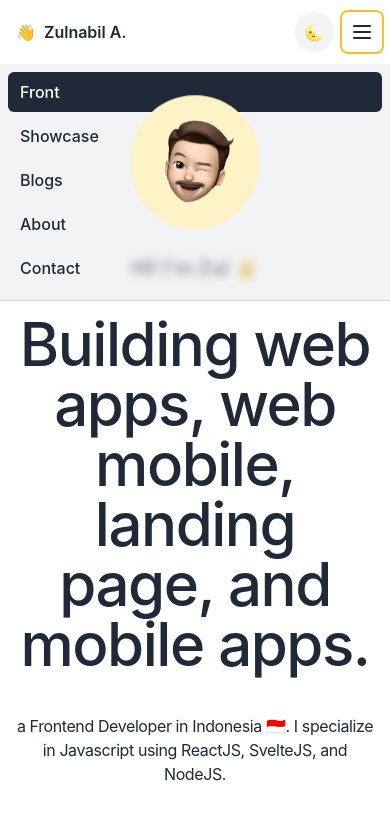
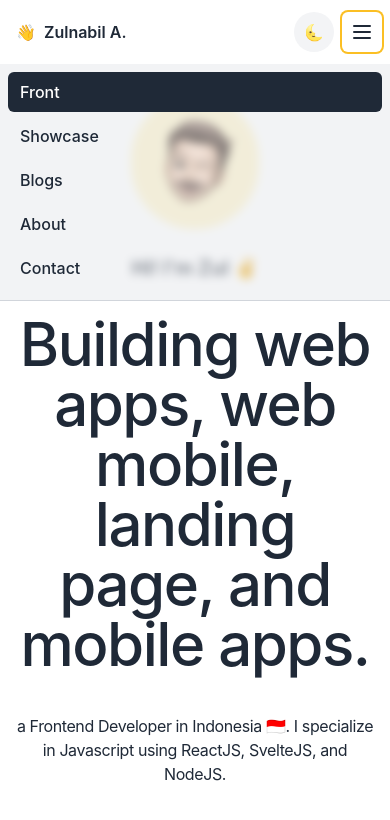
Before and after one commit to zulnabil/personal-page, a Next.js app: page / in a window 390 px wide. Both pictures are taken after a click on the button "Open main menu". Shown: the top 820 px of the page. Built offline with nearby package versions, Linux system fonts and the light colour scheme.

Commit message:
fix: nav mobile z-index

```diff
--- a/components/layout/Nav.tsx
+++ b/components/layout/Nav.tsx
@@ -93,7 +93,7 @@ export default function Nav() {
       <div
         className={`${
           !isMenuOpen ? 'invisible transform opacity-0 scale-95' : 'visible transform opacity-100 scale-100'
-        } md:hidden absolute w-full border-b border-gray-300 dark:border-gray-700 bg-gray-200 bg-opacity-50 bg-blur-1 dark:bg-gray-800 transition ease-out duration-100`}
+        } md:hidden absolute z-50 w-full border-b border-gray-300 dark:border-gray-700 bg-gray-200 bg-opacity-50 bg-blur-1 dark:bg-gray-800 transition ease-out duration-100`}
       >
         <div className="px-2 pt-2 pb-3 space-y-1 sm:px-3">
           {menus.map((menu) => (
```
